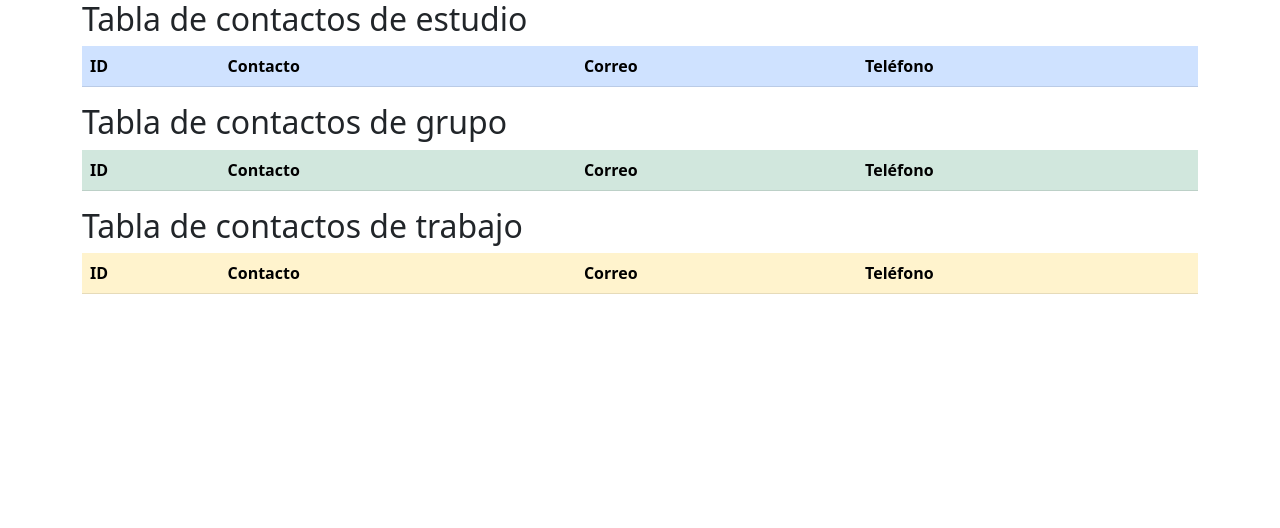
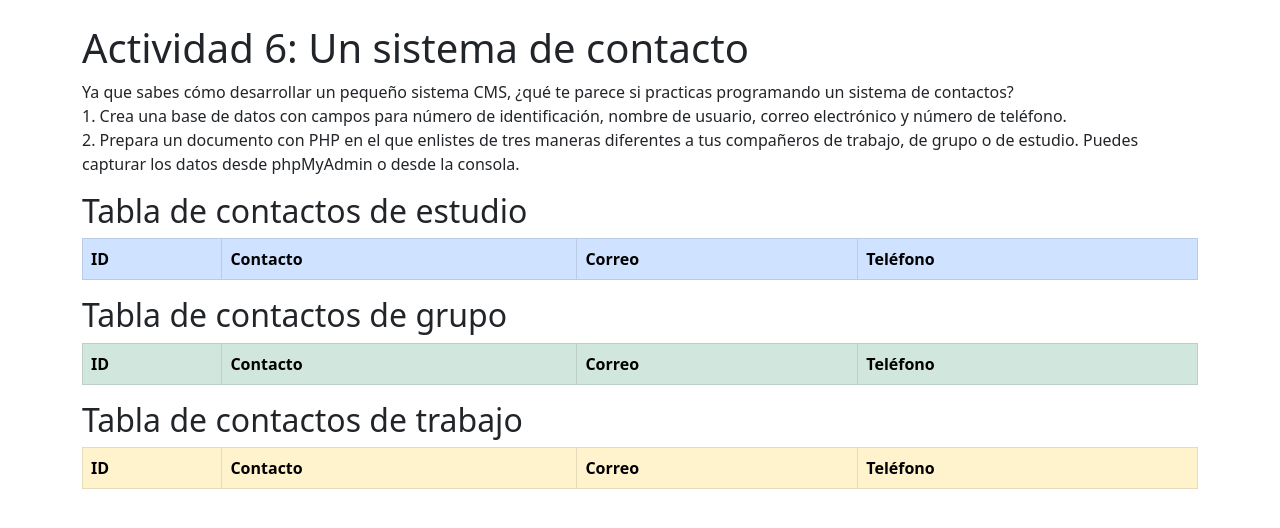
Before and after one commit to 24LuisLeal/Actividad6_PHP, a PHP site: page / in a window 1280 px wide. Shown: the top 528 px of the page. Run offline with PHP 8.4, Linux system fonts and the light colour scheme; data that the repository does not hold is empty.

Commit message:
Adición de Bootstrap

```diff
--- a/index.php
+++ b/index.php
@@ -21,8 +21,19 @@
 <body>
     <!--Tabla de contactos de estudio-->
     <div class="container">
+        <h1 class="mt-4">Actividad 6: Un sistema de contacto</h1>
+        <p>
+            Ya que sabes cómo desarrollar un pequeño sistema CMS, ¿qué te parece si practicas programando un sistema de contactos?
+            <br>
+            1. Crea una base de datos con campos para número de identificación, nombre de usuario, correo electrónico y número de teléfono.
+            <br>
+            2. Prepara un documento con PHP en el que enlistes de tres maneras diferentes a tus compañeros de trabajo, de grupo o de estudio.
+            Puedes capturar los datos desde phpMyAdmin o desde la consola.
+        </p>
+    </div>
+    <div class="container">
         <h2>Tabla de contactos de estudio</h2>
-        <table class="table table-primary table-striped">
+        <table class="table table-primary table-striped table-bordered">
             <thead>
                 <tr>
                     <th scope="col">ID</th>
@@ -57,7 +68,7 @@
     <!--Tabla de contactos de trabajo-->
     <div class="container">
         <h2>Tabla de contactos de grupo</h2>
-        <table class="table table-success table-striped">
+        <table class="table table-success table-striped table-bordered">
             <thead>
                 <tr>
                     <th scope="col">ID</th>
@@ -92,7 +103,7 @@
     <!--Tabla de contactos de grupo-->
     <div class="container">
         <h2>Tabla de contactos de trabajo</h2>
-        <table class="table table-warning table-striped">
+        <table class="table table-warning table-striped table-bordered">
             <thead>
                 <tr>
                     <th scope="col">ID</th>
```
